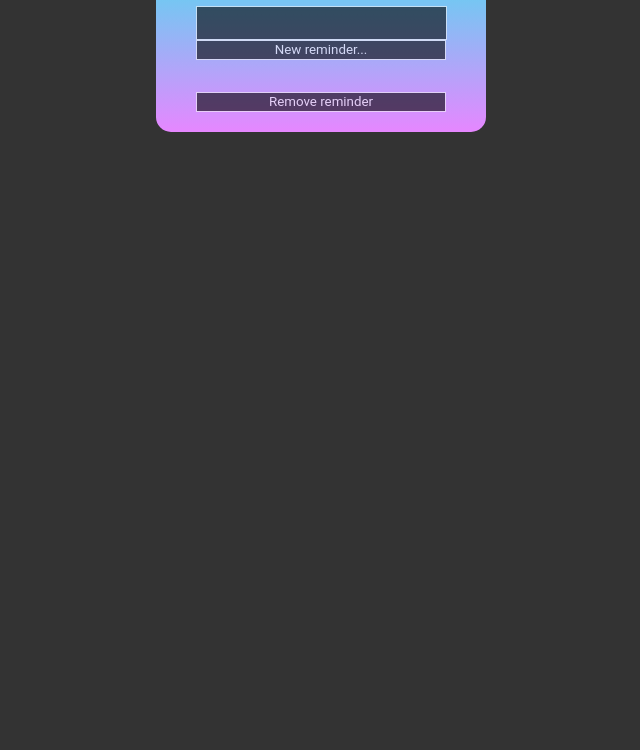
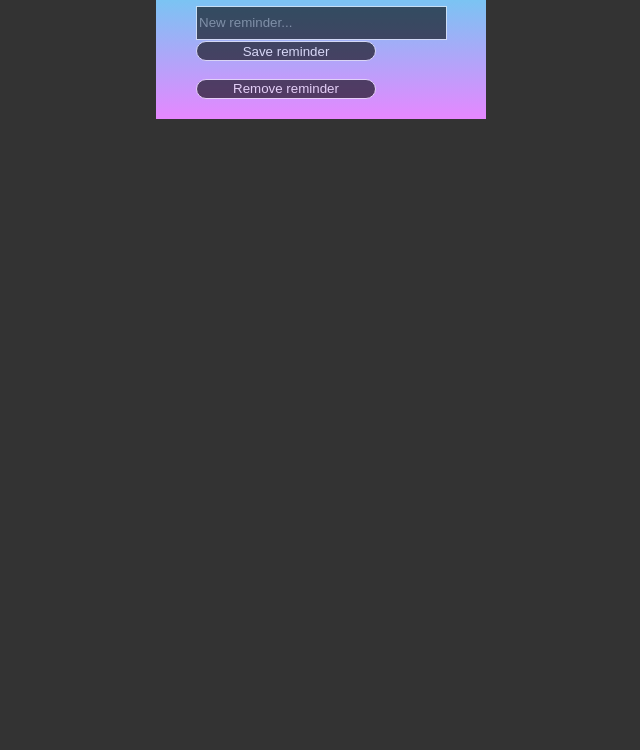
Before and after one commit to misterkolton/Reminders, a plain HTML site: page index.html in a window 1280 px wide. Shown: the part 106-856 px from the top of the page, without its empty margins (319-959 px from the left). Drawn offline with Linux system fonts and the light colour scheme.

Commit message:
updated some styling

```diff
--- a/index.html
+++ b/index.html
@@ -15,8 +15,8 @@
     <div class="main-container">
         <h1>Reminders:</h1>
 
-        <input type="text" id="newReminder" />
-        <button onclick="addItem()">New reminder...</button>
+        <input type="text" placeholder="New reminder..." id="newReminder" /> <br>
+        <button onclick="addItem()">Save reminder</button>
 
 
         <ul id="dynamic-list"></ul>
--- a/index.js
+++ b/index.js
@@ -11,7 +11,7 @@ function addItem(){
 }
 
 function removeItem(){
+    var ul = document.getElementById("dynamic-list");
     var item = document.getElementById(newReminder.value);
-
     ul.removeChild(item);
 }
--- a/styles.css
+++ b/styles.css
@@ -1,7 +1,6 @@
 body {
-    position: relative;
+
     display: flex;
-    align-content: center;
     flex-direction: column;
     font-family: 'Dosis', sans-serif;
     padding: 20px;
@@ -12,29 +11,24 @@ body {
   }
 
   .main-container {
-    position: relative;
-    display: flex;
-    justify-content: center;
-    align-content: center;
+    align-items: center;
     flex-direction: column;
     width: 250px;
     font-family: 'Dosis', sans-serif;
     background: linear-gradient(rgb(52, 235, 235), rgb(230, 135, 255));
-    border-radius: 15px;
     padding: 0 40px 20px 40px;
   }
 
 
   input {
     border: solid 1px whitesmoke;
-    justify-content: center;
-    align-items: center;
     height: 30px;
     width: 245px;
     background-color: black;
     opacity: 60%;
     color: whitesmoke;
-    font-family: "Roboto", sans-serif;
+
+
   }
   input:hover {
     background-color: lightblue;
@@ -44,15 +38,12 @@ body {
 
   button {
     border: solid 1px whitesmoke;
-    justify-content: center;
-    align-items: center;
-    align-content: center;
     height: 20px;
-    width: auto;
+    width: 180px;
     background-color: black;
     opacity: 60%;
     color: whitesmoke;
-    font-family: "Roboto", sans-serif;
+    border-radius:  15px;
   }
 
   button:hover {
```
